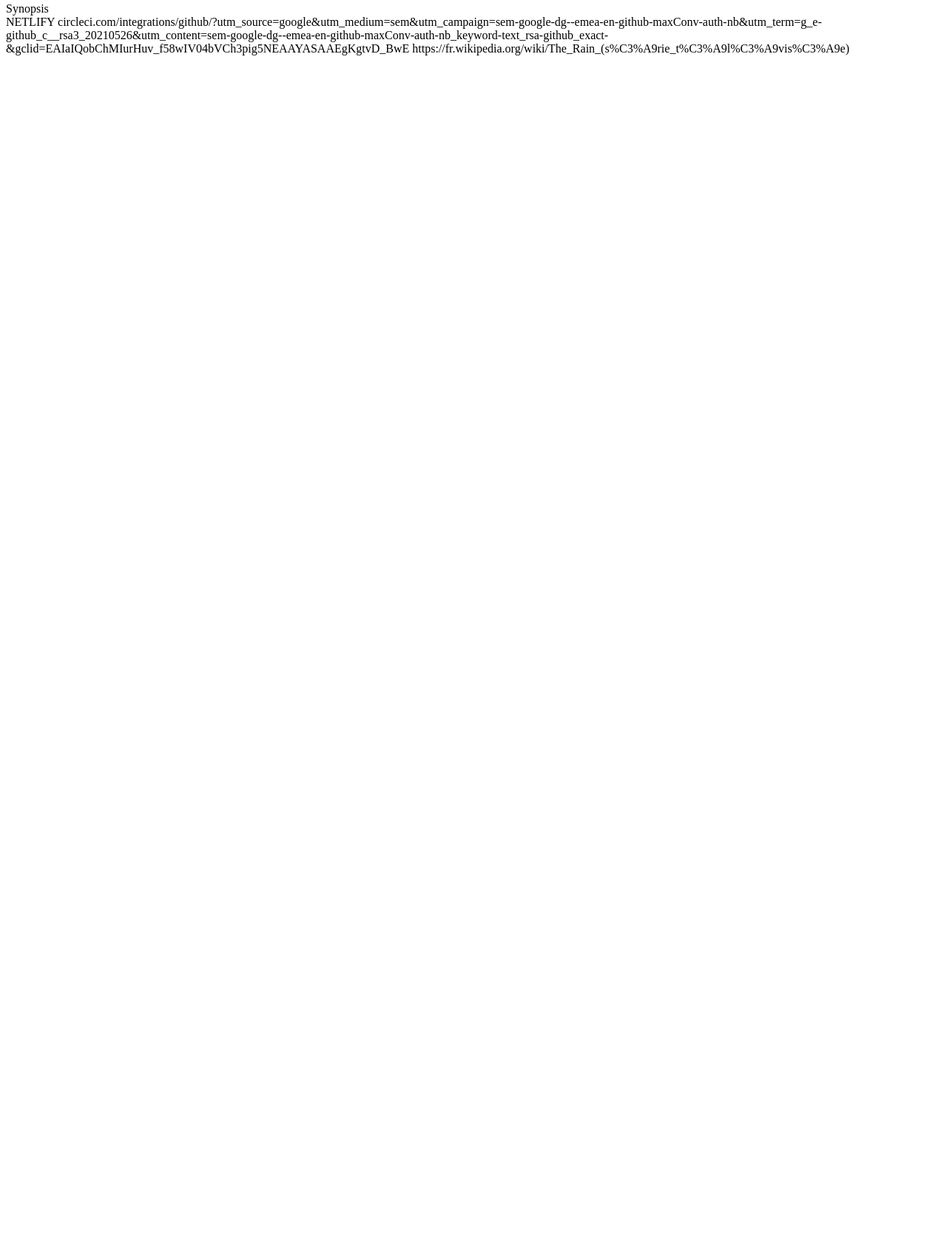
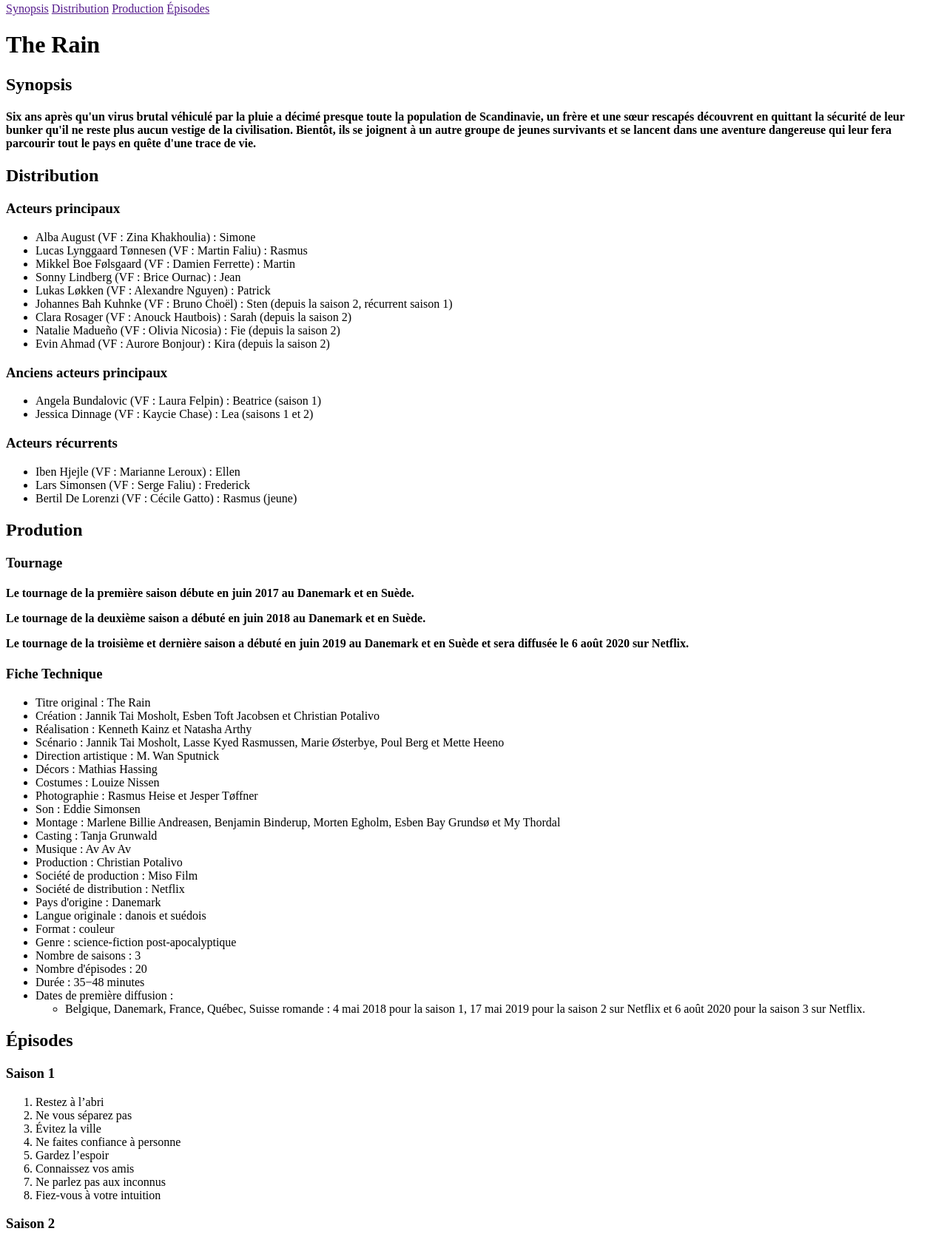
Before and after one commit to SakoSuta/Rendu, a plain HTML site: page FINALE.html in a window 1280 px wide. Shown: the part 5-1673 px from the top of the page at 74% size. Before the commit the page ends 800 px from the top, so only its background shows below. Drawn offline with Linux system fonts and the light colour scheme.

Commit message:
Ajout de tous les textes

```diff
--- a/FINALE.html
+++ b/FINALE.html
@@ -5,12 +5,140 @@
     <meta name="viewport" content="width=device-width, initial-scale=1.0" />
     <title>Document</title>
     <header>
-      <a>Synopsis</a>
+      <a href="">Synopsis</a>
+      <a href="">Distribution</a>
+      <a href="">Production</a>
+      <a href="">Épisodes</a>
     </header>
   </head>
-  <body></body>
+  <body>
+    <h1>The Rain</h1>
+
+    <h2>Synopsis</h2>
+    <h4>
+      Six ans après qu'un virus brutal véhiculé par la pluie a décimé presque
+      toute la population de Scandinavie, un frère et une sœur rescapés
+      découvrent en quittant la sécurité de leur bunker qu'il ne reste plus
+      aucun vestige de la civilisation. Bientôt, ils se joignent à un autre
+      groupe de jeunes survivants et se lancent dans une aventure dangereuse qui
+      leur fera parcourir tout le pays en quête d'une trace de vie.
+    </h4>
+
+    <h2>Distribution</h2>
+    <h3>Acteurs principaux</h3>
+    <ul>
+      <li>Alba August (VF : Zina Khakhoulia) : Simone</li>
+      <li>Lucas Lynggaard Tønnesen (VF : Martin Faliu) : Rasmus</li>
+      <li>Mikkel Boe Følsgaard (VF : Damien Ferrette) : Martin</li>
+      <li>Sonny Lindberg (VF : Brice Ournac) : Jean</li>
+      <li>Lukas Løkken (VF : Alexandre Nguyen) : Patrick</li>
+      <li>
+        Johannes Bah Kuhnke (VF : Bruno Choël) : Sten (depuis la saison 2,
+        récurrent saison 1)
+      </li>
+      <li>Clara Rosager (VF : Anouck Hautbois) : Sarah (depuis la saison 2)</li>
+      <li>Natalie Madueño (VF : Olivia Nicosia) : Fie (depuis la saison 2)</li>
+      <li>Evin Ahmad (VF : Aurore Bonjour) : Kira (depuis la saison 2)</li>
+    </ul>
+    <h3>Anciens acteurs principaux</h3>
+    <ul>
+      <li>Angela Bundalovic (VF : Laura Felpin) : Beatrice (saison 1)</li>
+      <li>Jessica Dinnage (VF : Kaycie Chase) : Lea (saisons 1 et 2)</li>
+    </ul>
+    <h3>Acteurs récurrents</h3>
+    <ul>
+      <li>Iben Hjejle (VF : Marianne Leroux) : Ellen</li>
+      <li>Lars Simonsen (VF : Serge Faliu) : Frederick</li>
+      <li>Bertil De Lorenzi (VF : Cécile Gatto) : Rasmus (jeune)</li>
+    </ul>
+
+    <h2>Prodution</h2>
+    <h3>Tournage</h3>
+    <h4>
+      Le tournage de la première saison débute en juin 2017 au Danemark et en
+      Suède.
+      <p>
+        Le tournage de la deuxième saison a débuté en juin 2018 au Danemark et
+        en Suède.
+      </p>
+      <p>
+        Le tournage de la troisième et dernière saison a débuté en juin 2019 au
+        Danemark et en Suède et sera diffusée le 6 août 2020 sur Netflix.
+      </p>
+    </h4>
+    <h3>Fiche Technique</h3>
+    <ul>
+      <li>Titre original : The Rain</li>
+      <li>
+        Création : Jannik Tai Mosholt, Esben Toft Jacobsen et Christian Potalivo
+      </li>
+      <li>Réalisation : Kenneth Kainz et Natasha Arthy</li>
+      <li>
+        Scénario : Jannik Tai Mosholt, Lasse Kyed Rasmussen, Marie Østerbye,
+        Poul Berg et Mette Heeno
+      </li>
+      <li>Direction artistique : M. Wan Sputnick</li>
+      <li>Décors : Mathias Hassing</li>
+      <li>Costumes : Louize Nissen</li>
+      <li>Photographie : Rasmus Heise et Jesper Tøffner</li>
+      <li>Son : Eddie Simonsen</li>
+      <li>
+        Montage : Marlene Billie Andreasen, Benjamin Binderup, Morten Egholm,
+        Esben Bay Grundsø et My Thordal
+      </li>
+      <li>Casting : Tanja Grunwald</li>
+      <li>Musique : Av Av Av</li>
+      <li>Production : Christian Potalivo</li>
+      <li>Société de production : Miso Film</li>
+      <li>Société de distribution : Netflix</li>
+      <li>Pays d'origine : Danemark</li>
+      <li>Langue originale : danois et suédois</li>
+      <li>Format : couleur</li>
+      <li>Genre : science-fiction post-apocalyptique</li>
+      <li>Nombre de saisons : 3</li>
+      <li>Nombre d'épisodes : 20</li>
+      <li>Durée : 35−48 minutes</li>
+      <li>
+        Dates de première diffusion :
+        <ul>
+          <li>
+            Belgique, Danemark, France, Québec, Suisse romande : 4 mai 2018 pour
+            la saison 1, 17 mai 2019 pour la saison 2 sur Netflix et 6 août 2020
+            pour la saison 3 sur Netflix.
+          </li>
+        </ul>
+      </li>
+    </ul>
+
+    <h2>Épisodes</h2>
+    <h3>Saison 1</h3>
+    <ol>
+      <li>Restez à l’abri</li>
+      <li>Ne vous séparez pas</li>
+      <li>Évitez la ville</li>
+      <li>Ne faites confiance à personne</li>
+      <li>Gardez l’espoir</li>
+      <li>Connaissez vos amis</li>
+      <li>Ne parlez pas aux inconnus</li>
+      <li>Fiez-vous à votre intuition</li>
+    </ol>
+    <h3>Saison 2</h3>
+    <ol>
+      <li>Évitez tout contact</li>
+      <li>La vérité blesse</li>
+      <li>Gardez le contrôle</li>
+      <li>Sauvez-vous vous-même</li>
+      <li>Ne craquez pas</li>
+      <li>La loi du plus fort</li>
+    </ol>
+    <h3>Saison 3</h3>
+    <ol>
+      <li>N'abandonnez pas</li>
+      <li>Ne lâchez jamais</li>
+      <li>Restez fort</li>
+      <li>Soyez le changement que vous voulez voir dans le monde</li>
+      <li>Aimez-vous vous-même</li>
+      <li>Cela aussi passera</li>
+    </ol>
+  </body>
 </html>
-
-NETLIFY
-circleci.com/integrations/github/?utm_source=google&utm_medium=sem&utm_campaign=sem-google-dg--emea-en-github-maxConv-auth-nb&utm_term=g_e-github_c__rsa3_20210526&utm_content=sem-google-dg--emea-en-github-maxConv-auth-nb_keyword-text_rsa-github_exact-&gclid=EAIaIQobChMIurHuv_f58wIV04bVCh3pig5NEAAYASAAEgKgtvD_BwE
-https://fr.wikipedia.org/wiki/The_Rain_(s%C3%A9rie_t%C3%A9l%C3%A9vis%C3%A9e)
```
